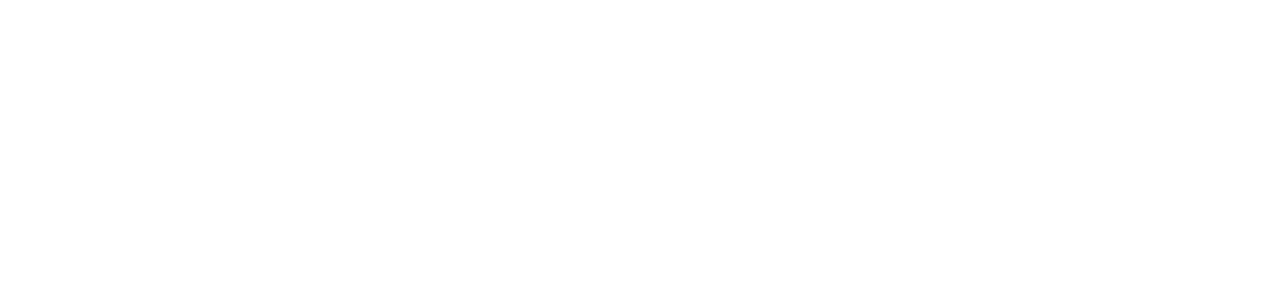
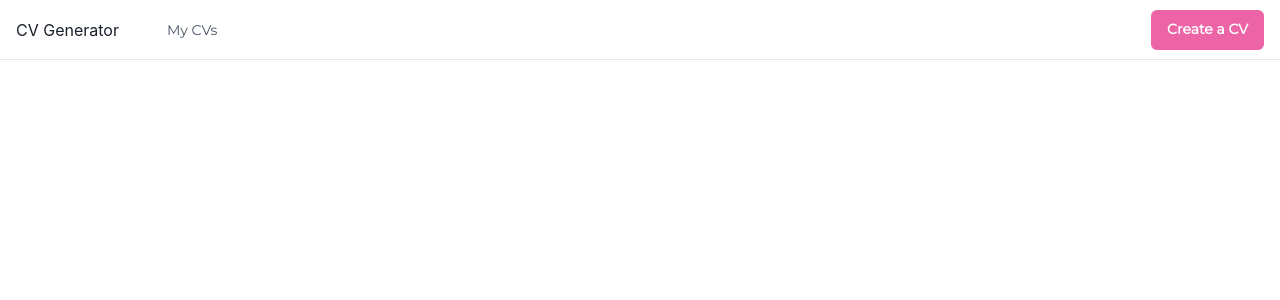
Before and after one commit to PoC-Community/software-pool-rush-cv-generator, a React (Create React App) app in the folder front-end/: page /dashboard in a window 1280 px wide. Before the commit this address had no page. Shown: the top 300 px of the page. Built offline with nearby package versions, Linux system fonts and the light colour scheme.

Commit message:
[ADD] Dashboard and Nav

```diff
--- a/front-end/package.json
+++ b/front-end/package.json
@@ -3,6 +3,7 @@
   "version": "0.1.0",
   "private": true,
   "dependencies": {
+    "@chakra-ui/icons": "^2.0.17",
     "@chakra-ui/react": "^2.4.9",
     "@testing-library/jest-dom": "^5.16.5",
     "@testing-library/react": "^13.4.0",
@@ -13,6 +14,7 @@
     "@types/react-dom": "^18.0.10",
     "react": "^18.2.0",
     "react-dom": "^18.2.0",
+    "react-icons": "^4.7.1",
     "react-router-dom": "^6.8.1",
     "react-scripts": "5.0.1",
     "typescript": "^4.9.5",
--- a/front-end/src/app/Routes.tsx
+++ b/front-end/src/app/Routes.tsx
@@ -4,6 +4,7 @@
 import { HomePage } from '../pages/Home';
 import { Register } from '../pages/Register';
 import { Login } from '../pages/Login';
+import { Dashboard } from 'pages/Dashboard';
 
 const MyRoutes = (): ReactElement => {
   return (
@@ -13,6 +14,7 @@
             <Route path='/' element={<HomePage />} />
             <Route path="/register" element={<Register />} />
             <Route path="/login" element={<Login />} />
+            <Route path="/dashboard" element={<Dashboard />} />
         </Routes>
         </BrowserRouter>
       </Stack>
--- /dev/null
+++ b/front-end/src/components/Bar/TopBar.tsx
@@ -0,0 +1,251 @@
+import {
+    Box,
+    Flex,
+    Text,
+    IconButton,
+    Button,
+    Stack,
+    Collapse,
+    Icon,
+    Link,
+    Popover,
+    PopoverTrigger,
+    PopoverContent,
+    useColorModeValue,
+    useBreakpointValue,
+    useDisclosure,
+  } from '@chakra-ui/react';
+import {
+    HamburgerIcon,
+    CloseIcon,
+    ChevronDownIcon,
+    ChevronRightIcon,
+} from '@chakra-ui/icons';
+
+const TopBar = () => {
+    const { isOpen, onToggle } = useDisclosure();
+
+    return (
+      <Box>
+        <Flex
+          bg={useColorModeValue('white', 'gray.800')}
+          color={useColorModeValue('gray.600', 'white')}
+          minH={'60px'}
+          py={{ base: 2 }}
+          px={{ base: 4 }}
+          borderBottom={1}
+          borderStyle={'solid'}
+          borderColor={useColorModeValue('gray.200', 'gray.900')}
+          align={'center'}>
+          <Flex
+            flex={{ base: 1, md: 'auto' }}
+            ml={{ base: -2 }}
+            display={{ base: 'flex', md: 'none' }}>
+            <IconButton
+              onClick={onToggle}
+              icon={
+                isOpen ? <CloseIcon w={3} h={3} /> : <HamburgerIcon w={5} h={5} />
+              }
+              variant={'ghost'}
+              aria-label={'Toggle Navigation'}
+            />
+          </Flex>
+          <Flex flex={{ base: 1 }} justify={{ base: 'center', md: 'start' }}>
+            <Text
+              textAlign={useBreakpointValue({ base: 'center', md: 'left' })}
+              fontFamily={'heading'}
+              color={useColorModeValue('gray.800', 'white')}>
+              CV Generator
+            </Text>
+
+            <Flex display={{ base: 'none', md: 'flex' }} ml={10}>
+              <DesktopNav />
+            </Flex>
+          </Flex>
+
+          <Stack
+            flex={{ base: 1, md: 0 }}
+            justify={'flex-end'}
+            direction={'row'}
+            spacing={6}>
+            <Button
+              as={'a'}
+              display={{ base: 'none', md: 'inline-flex' }}
+              fontSize={'sm'}
+              fontWeight={600}
+              color={'white'}
+              bg={'pink.400'}
+              href={'#'}
+              _hover={{
+                bg: 'pink.300',
+              }}>
+              Create a CV
+            </Button>
+          </Stack>
+        </Flex>
+
+        <Collapse in={isOpen} animateOpacity>
+          <MobileNav />
+        </Collapse>
+      </Box>
+    );
+  }
+
+const DesktopNav = () => {
+    const linkColor = useColorModeValue('gray.600', 'gray.200');
+    const linkHoverColor = useColorModeValue('gray.800', 'white');
+    const popoverContentBgColor = useColorModeValue('white', 'gray.800');
+
+    return (
+      <Stack direction={'row'} spacing={4}>
+        {NAV_ITEMS.map((navItem) => (
+          <Box key={navItem.label}>
+            <Popover trigger={'hover'} placement={'bottom-start'}>
+              <PopoverTrigger>
+                <Link
+                  p={2}
+                  href={navItem.href ?? '#'}
+                  fontSize={'sm'}
+                  fontWeight={500}
+                  color={linkColor}
+                  _hover={{
+                    textDecoration: 'none',
+                    color: linkHoverColor,
+                  }}>
+                  {navItem.label}
+                </Link>
+              </PopoverTrigger>
+
+              {navItem.children && (
+                <PopoverContent
+                  border={0}
+                  boxShadow={'xl'}
+                  bg={popoverContentBgColor}
+                  p={4}
+                  rounded={'xl'}
+                  minW={'sm'}>
+                  <Stack>
+                    {navItem.children.map((child) => (
+                      <DesktopSubNav key={child.label} {...child} />
+                    ))}
+                  </Stack>
+                </PopoverContent>
+              )}
+            </Popover>
+          </Box>
+        ))}
+      </Stack>
+    );
+  };
+
+  const DesktopSubNav = ({ label, href, subLabel }: NavItem) => {
+    return (
+      <Link
+        href={href}
+        role={'group'}
+        display={'block'}
+        p={2}
+        rounded={'md'}
+        _hover={{ bg: useColorModeValue('pink.50', 'gray.900') }}>
+        <Stack direction={'row'} align={'center'}>
+          <Box>
+            <Text
+              transition={'all .3s ease'}
+              _groupHover={{ color: 'pink.400' }}
+              fontWeight={500}>
+              {label}
+            </Text>
+            <Text fontSize={'sm'}>{subLabel}</Text>
+          </Box>
+          <Flex
+            transition={'all .3s ease'}
+            transform={'translateX(-10px)'}
+            opacity={0}
+            _groupHover={{ opacity: '100%', transform: 'translateX(0)' }}
+            justify={'flex-end'}
+            align={'center'}
+            flex={1}>
+            <Icon color={'pink.400'} w={5} h={5} as={ChevronRightIcon} />
+          </Flex>
+        </Stack>
+      </Link>
+    );
+  };
+
+  const MobileNav = () => {
+    return (
+      <Stack
+        bg={useColorModeValue('white', 'gray.800')}
+        p={4}
+        display={{ md: 'none' }}>
+        {NAV_ITEMS.map((navItem) => (
+          <MobileNavItem key={navItem.label} {...navItem} />
+        ))}
+      </Stack>
+    );
+  };
+
+  const MobileNavItem = ({ label, children, href }: NavItem) => {
+    const { isOpen, onToggle } = useDisclosure();
+
+    return (
+      <Stack spacing={4} onClick={children && onToggle}>
+        <Flex
+          py={2}
+          as={Link}
+          href={href ?? '#'}
+          justify={'space-between'}
+          align={'center'}
+          _hover={{
+            textDecoration: 'none',
+          }}>
+          <Text
+            fontWeight={600}
+            color={useColorModeValue('gray.600', 'gray.200')}>
+            {label}
+          </Text>
+          {children && (
+            <Icon
+              as={ChevronDownIcon}
+              transition={'all .25s ease-in-out'}
+              transform={isOpen ? 'rotate(180deg)' : ''}
+              w={6}
+              h={6}
+            />
+          )}
+        </Flex>
+
+        <Collapse in={isOpen} animateOpacity style={{ marginTop: '0!important' }}>
+          <Stack
+            mt={2}
+            pl={4}
+            borderLeft={1}
+            borderStyle={'solid'}
+            borderColor={useColorModeValue('gray.200', 'gray.700')}
+            align={'start'}>
+            {children &&
+              children.map((child) => (
+                <Link key={child.label} py={2} href={child.href}>
+                  {child.label}
+                </Link>
+              ))}
+          </Stack>
+        </Collapse>
+      </Stack>
+    );
+  };
+
+  interface NavItem {
+    label: string;
+    subLabel?: string;
+    children?: Array<NavItem>;
+    href?: string;
+  }
+
+const NAV_ITEMS: Array<NavItem> = [
+    {
+      label: 'My CVs'
+    }
+  ];
+
+export { TopBar };
--- /dev/null
+++ b/front-end/src/pages/Dashboard.tsx
@@ -0,0 +1,30 @@
+import { ReactElement } from 'react';
+import { Heading, Stack, Link, Button } from '@chakra-ui/react';
+import { TopBar } from 'components/Bar/TopBar';
+
+const Dashboard = () : ReactElement => {
+    return (
+        <Stack>
+            <TopBar/>
+            {/* <Heading id='app-title' size='2xl'>CV Generator</Heading>
+            <Heading id='app-sub-title' size='xl'>Create your own CV</Heading>
+            <Link id='Dashboard-create-CV-button' href=''>
+                <Button>
+                    Create a CV
+                </Button>
+            </Link>
+            <Link id='Dashboard-list-CVs-button' href=''>
+                <Button>
+                    List my CVs
+               </Button>
+            </Link>
+            <Link id='Dashboard-logout-button' href='/'>
+                <Button>
+                    Log Out
+               </Button>
+            </Link> */}
+        </Stack>
+    )
+}
+
+export { Dashboard };
--- a/front-end/src/pages/Home.tsx
+++ b/front-end/src/pages/Home.tsx
@@ -6,16 +6,16 @@
         <Stack>
             <Heading id='app-title' size='2xl'>CV Generator</Heading>
             <Heading id='app-sub-title' size='xl'>Create your own CV</Heading>
-            <Button>
                 <Link id='homePage-register-button' href='/register'>
-                    Create an account
+                    <Button>
+                        Create an account
+                    </Button>
                 </Link>
-            </Button>
-            <Button>
                 <Link id='homePage-login-button' href='/login'>
-                    Login
+                    <Button>
+                        Log In
+                    </Button>
                 </Link>
-            </Button>
         </Stack>
     )
 }
--- a/front-end/src/pages/Login.tsx
+++ b/front-end/src/pages/Login.tsx
@@ -23,17 +23,21 @@
             placeholder='Enter password'
             onChange={e => setPassword(e.target.value)}
             />
-            <Button onClick={handleClick} id='loginPage-login-button'>Login</Button>
-            <Button id='loginPage-register-button'>
-                <Link href='/register'>
+            <Link href='/Dashboard'>
+                <Button id='loginPage-login-button' onClick={handleClick}>
+                    Login
+                </Button>
+            </Link>
+            <Link href='/register'>
+                <Button id='loginPage-register-button'>
                     Register
-                </Link>
-            </Button>
-            <Button id='loginPage-home-button'>
-                <Link href='/'>
-                    Return to home page
-                </Link>
-            </Button>
+                </Button>
+            </Link>
+            <Link href='/'>
+                <Button id='loginPage-home-button'>
+                Return to home page
+                </Button>
+            </Link>
         </Stack>
     )
 }
--- a/front-end/src/pages/Register.tsx
+++ b/front-end/src/pages/Register.tsx
@@ -30,19 +30,21 @@
             placeholder='Confirm password'
             onChange={e => setConfirmedPassword(e.target.value)}
             />
-            <Button onClick={handleClick} id='registerPage-register-button'>
-                Register
-            </Button>
-            <Button id='registerPage-login-button'>
-                <Link href='/login'>
+            <Link href='/Dashboard'>
+                <Button id='registerPage-register-button' onClick={handleClick}>
+                    Register
+                </Button>
+            </Link>
+            <Link href='/login'>
+                <Button id='registerPage-login-button'>
                     Login
-                </Link>
-            </Button>
-            <Button id='registerPage-home-button'>
-                <Link href='/'>
+                </Button>
+            </Link>
+            <Link href='/'>
+                <Button id='registerPage-home-button'>
                     Return to home page
-                </Link>
-            </Button>
+               </Button>
+            </Link>
         </Stack>
     )
 }
```
Also changed, not shown: 1 other file (tests, documents, lock files or other folders).
